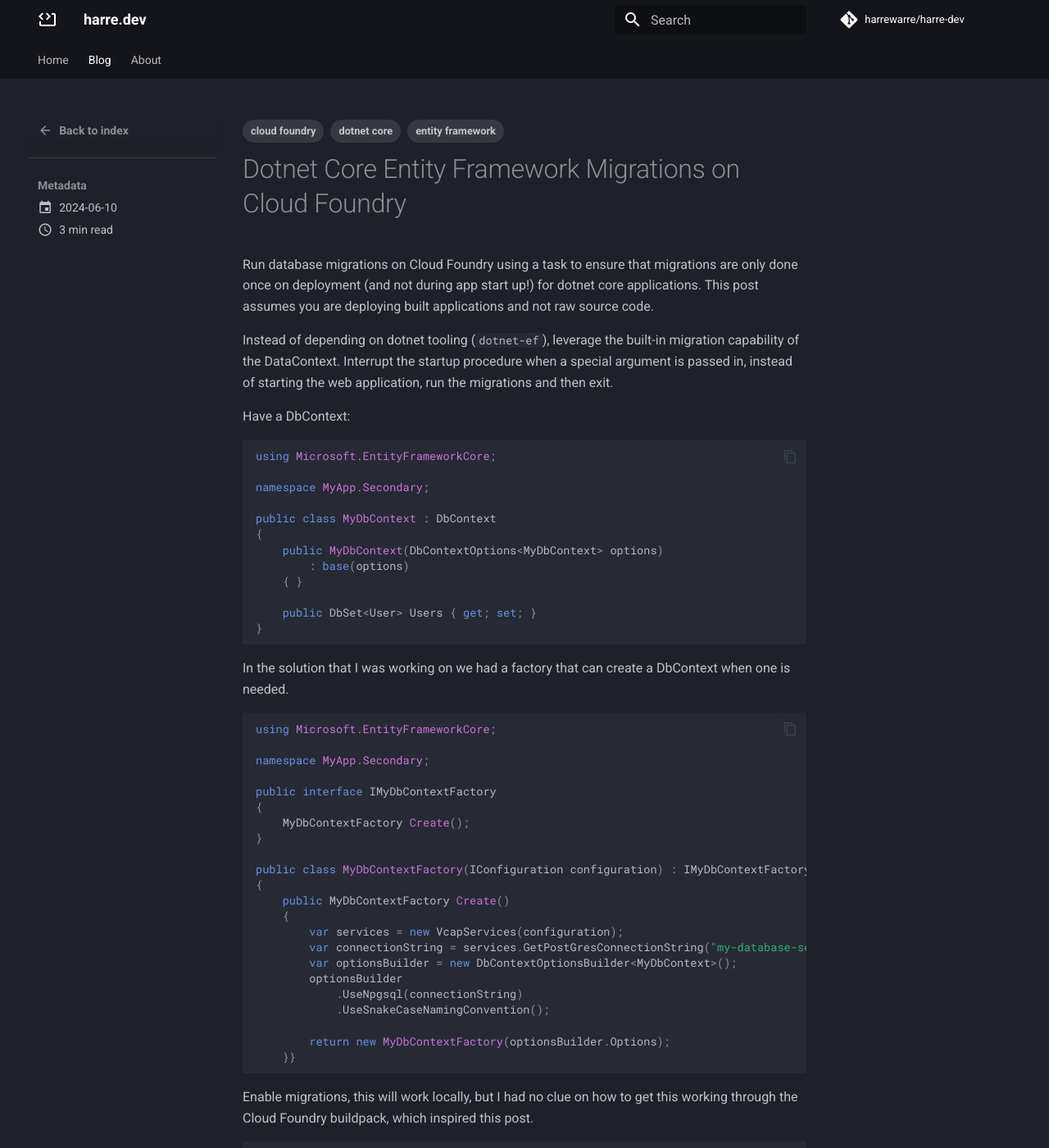
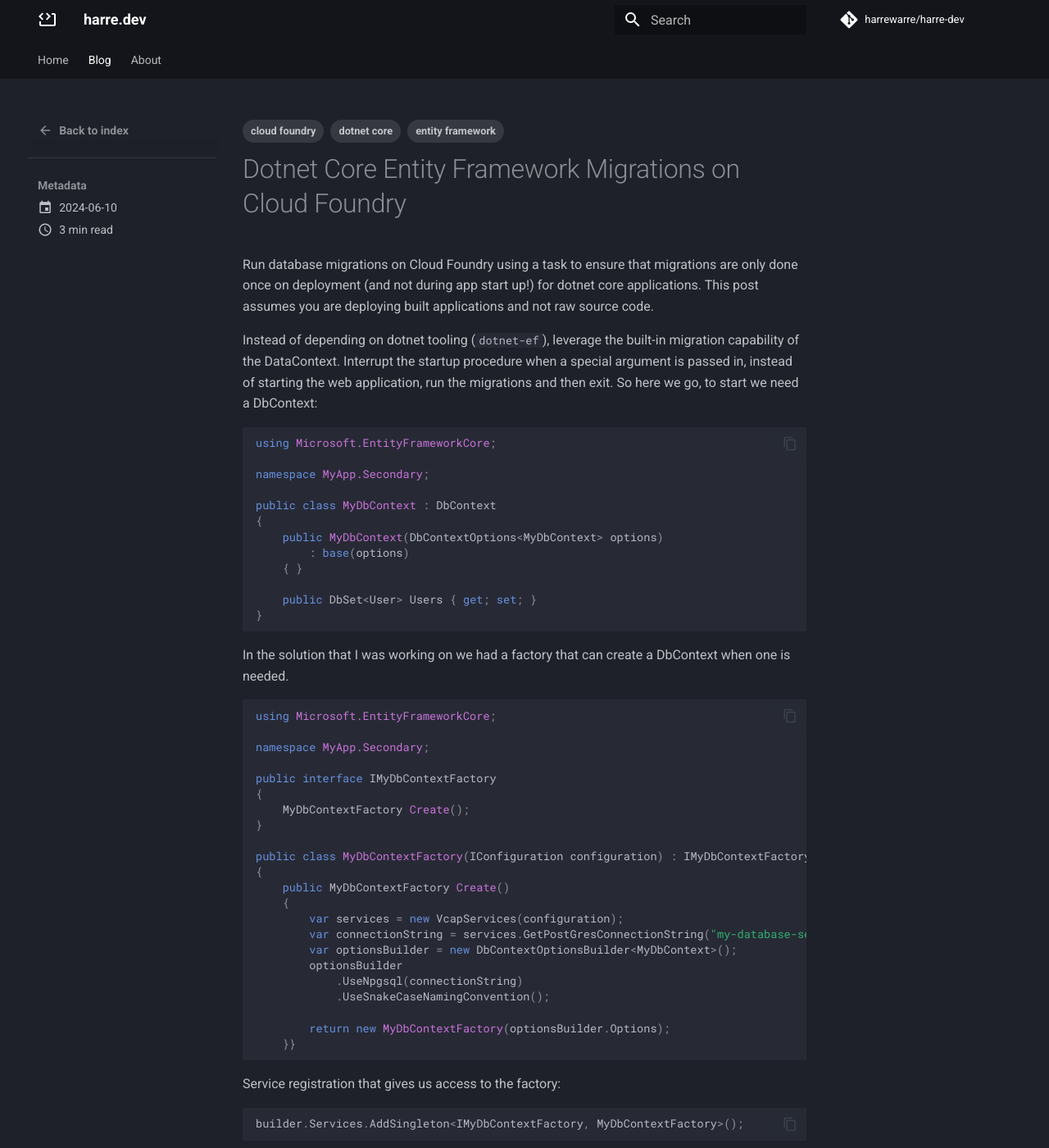
Before and after one commit to harrewarre/harrewarre.github.io, an MkDocs documentation site: the page built from docs/blog/posts/dotnet-core-ef-migrations-on-cloud-foundry.md, in a window 1280 px wide and 1400 px high. Shown: the whole window at 82% size. Built offline with MkDocs 1.6.1 and Material for MkDocs 9.7.7, drawn with Linux system fonts in a browser that asks for light colours; comment, search, counter and statistics services are not loaded; some of the changed text lies outside the part shown.

Commit message:
Rewrite some stuff.

````diff
--- a/docs/blog/posts/dotnet-core-ef-migrations-on-cloud-foundry.md
+++ b/docs/blog/posts/dotnet-core-ef-migrations-on-cloud-foundry.md
@@ -13,8 +13,7 @@
 <!-- more -->
 
 Instead of depending on dotnet tooling (`dotnet-ef`), leverage the built-in migration capability of the DataContext. Interrupt the startup procedure when a special argument is passed in, instead of starting the web application, run the migrations and then exit.
-
-Have a DbContext:
+So here we go, to start we need a DbContext:
 ```c#
 using Microsoft.EntityFrameworkCore;
 
@@ -56,8 +55,7 @@
     }}
 ```
 
-Enable migrations, this will work locally, but I had no clue on how to get this working through the Cloud Foundry buildpack, which inspired this post.
-
+Service registration that gives us access to the factory:
 ```c#
 builder.Services.AddSingleton<IMyDbContextFactory, MyDbContextFactory>();
 ```
@@ -66,6 +64,8 @@
 ```bash
 dotnet ef migrations add MyMigration
 ```
+
+With migrations enabled, which work fine locally using the `dotnet ef` tools, I found that this setup doesn't really work using the `dotnet_core_buildpack on Cloud Foundry. After some searching and several attempts of using `dotnet ef` during the buildpack phase I gave up and went the custom route.
 
 The code (that lives in `Program.cs`) below will take the startup code down a different branch when the `--migrate` argument is passed to the application. Because all the services and configuration are registered we can request our factory from the initialized service collection and grab an instance of our `DbContext` instance. Using this context we can apply all pending migrations using the `context.Database.Migrate()` method.
 
````
